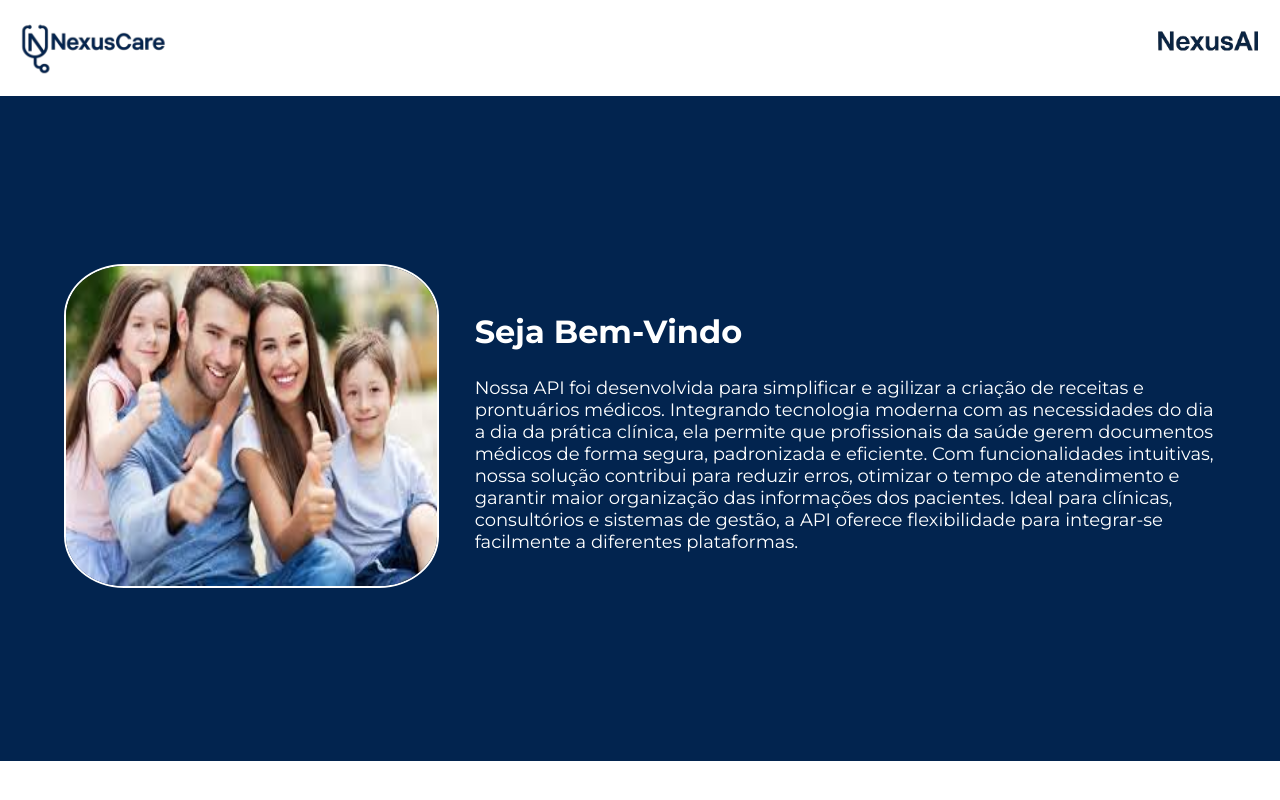
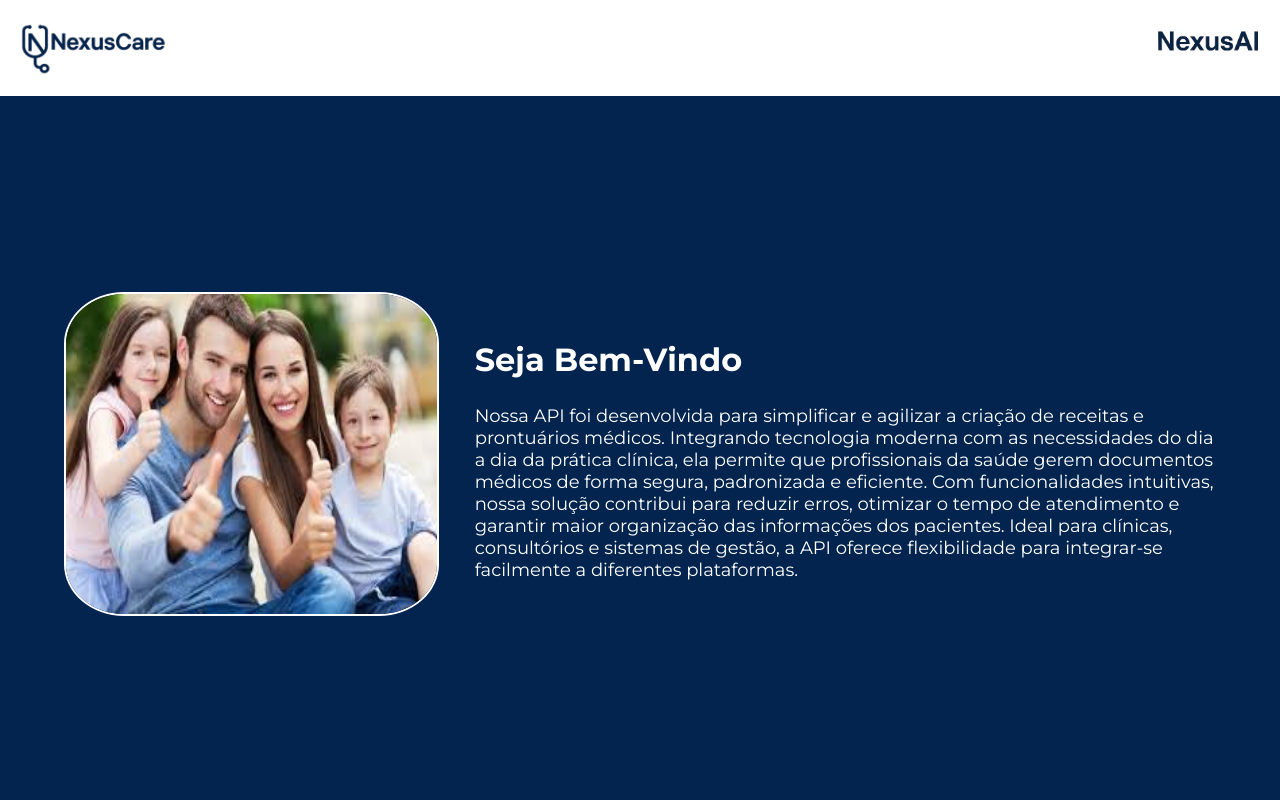
Before and after one commit to dennerborba/hackaton-front, an Angular app in the folder nexusCareFront/: page / in a window 1280 px wide. Shown: the top 800 px of the page. Built offline with nearby package versions, Linux system fonts and the light colour scheme.

Commit message:
Arrumando fundo da Home

```diff
--- a/nexusCareFront/src/app/pages/home/home.component.css
+++ b/nexusCareFront/src/app/pages/home/home.component.css
@@ -1,7 +1,7 @@
 .container-principal{
   display: flex;
   background-color: #02244f;
-  height: 83.1vh;
+  height: 90vh;
   align-items: center;
   justify-content: space-between;
   padding: 0px 5% 0px 5%;
```
